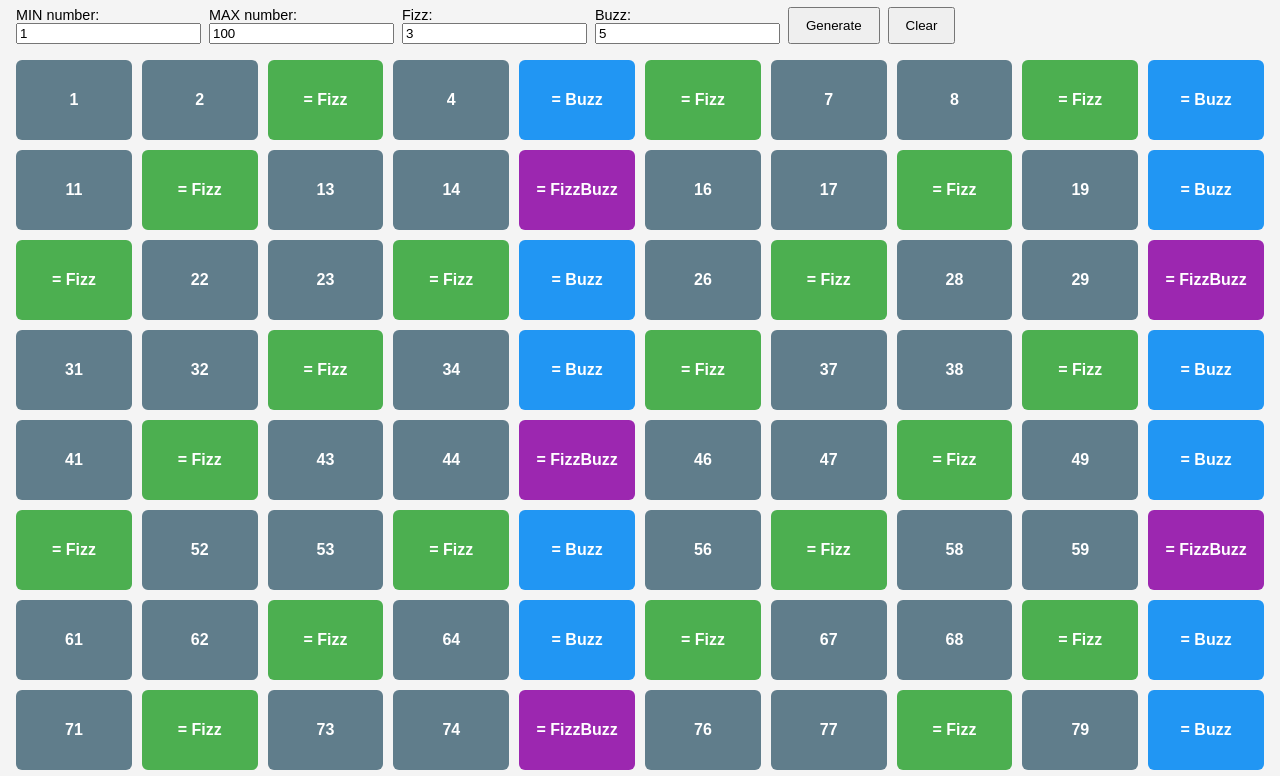
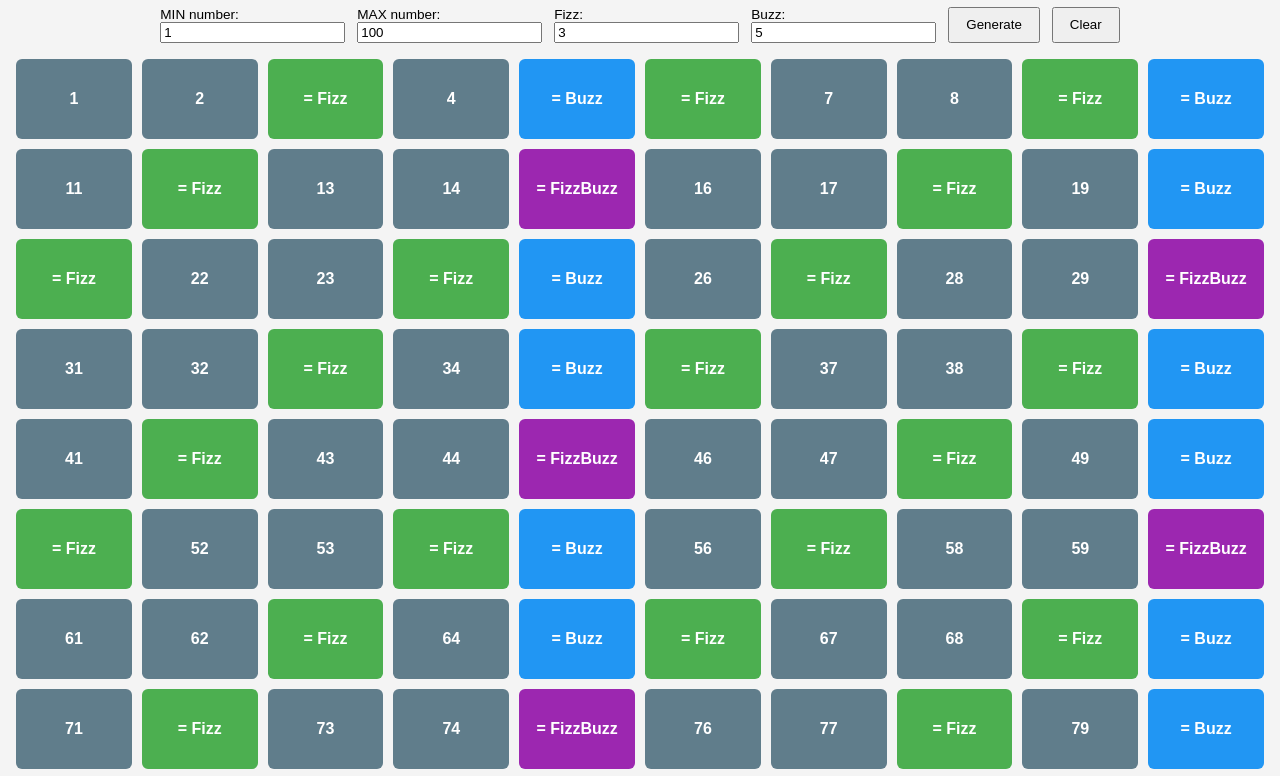
Before and after one commit to llizaveett/homework3, a plain HTML site: page index.html in a window 1280 px wide. Shown: the part 89-865 px from the top of the page. Drawn offline with Linux system fonts and the light colour scheme.

Commit message:
Update styles.css

```diff
--- a/styles.css
+++ b/styles.css
@@ -5,17 +5,22 @@ body {
     background: #f4f4f4;
 }
 
+h1 {
+    text-align; center;
+}
+
 .controls {
     display: flex;
     flex-wrap: wrap;
-    gap: 0.5rem;
+    gap: 0.75rem;
     margin-bottom: 1rem;
+    justify-content: center;
 }
 
 .controls label {
     display: flex;
     flex-direction: column;
-    font-size: 0.9rem;
+    font-size: 0.85rem;
 }
 
 button {
```
